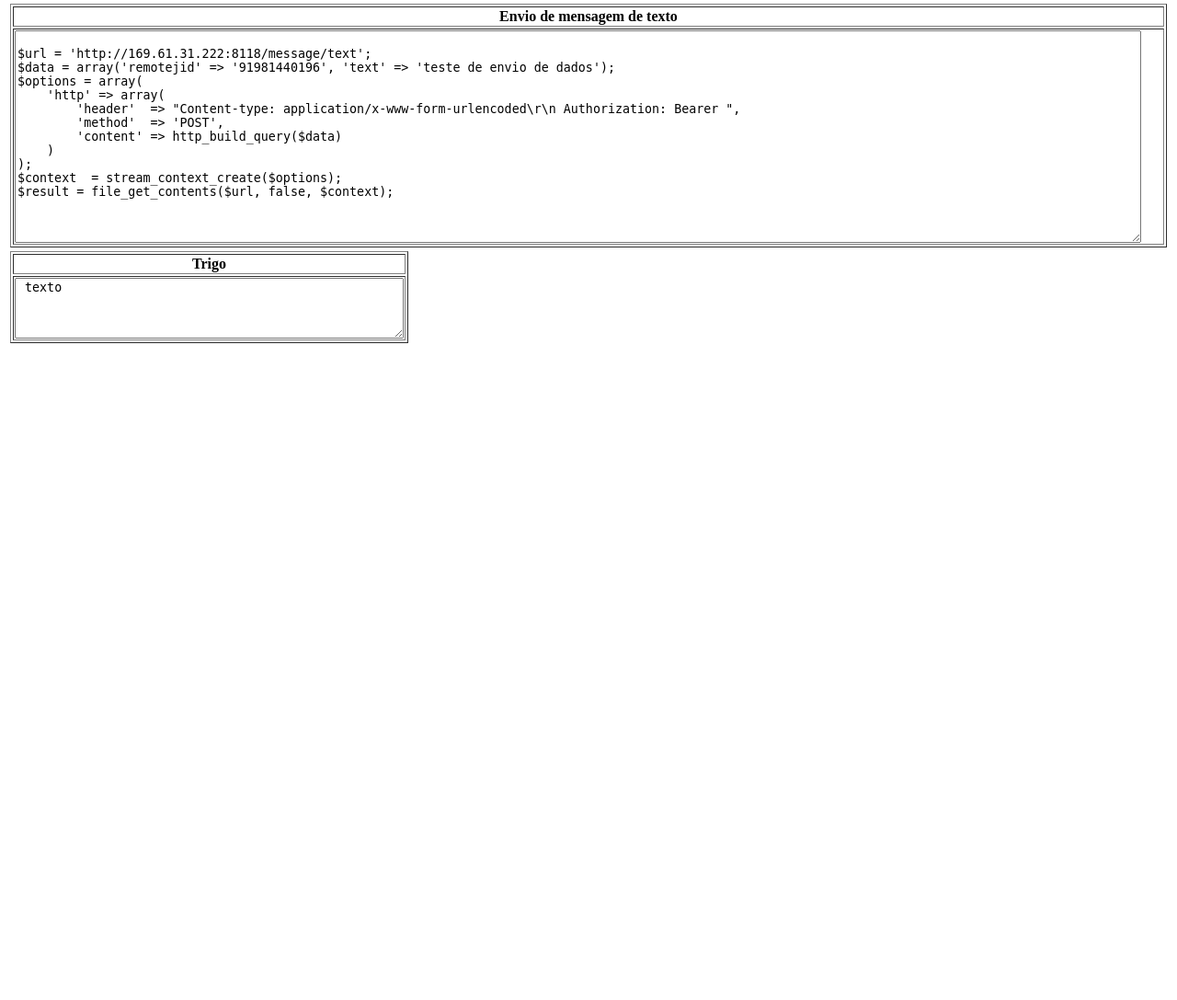
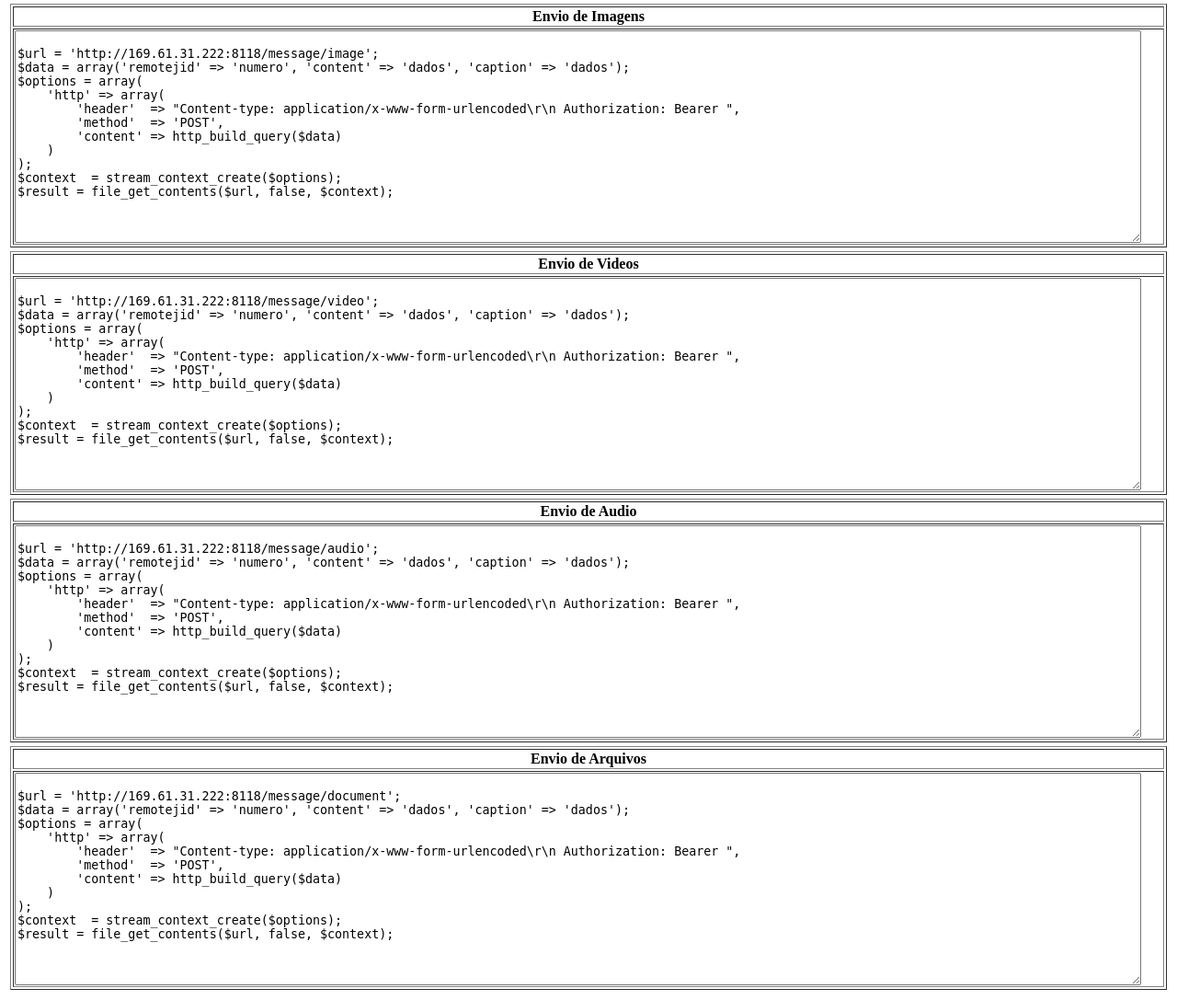
Before and after one commit to filipe1992/eng_zap, a Django app: page /engzap/ in a window 1280 px wide. Shown: the part 640-1727 px from the top of the page at 92% size. Before the commit the page ends 1013 px from the top, so only its background shows below. Run offline with Django 3.2, Linux system fonts and the light colour scheme; data that the repository does not hold is empty.

Commit message:
Update init.html
finalizando o projeto

```diff
--- a/engzap_app/main/templates/init.html
+++ b/engzap_app/main/templates/init.html
@@ -36,13 +36,13 @@ $result = file_get_contents($url, false, $context);
         <td>
             <table style="width:100%" border="1">
                 <tr>
-                     <th>Envio de mensagem de texto</th>
+                     <th>Envio de Imagens</th>
                 </tr>
                 <tr>
                     <td><textarea rows="15" cols="150">
 
-$url = 'http://169.61.31.222:8118/message/text';
-$data = array('remotejid' => '{{ numero }}', 'text' => '{{ text }}');
+$url = 'http://169.61.31.222:8118/message/image';
+$data = array('remotejid' => 'numero', 'content' => 'dados', 'caption' => 'dados');
 $options = array(
     'http' => array(
         'header'  => "Content-type: application/x-www-form-urlencoded\r\n Authorization: Bearer {{ token }}",
@@ -59,12 +59,75 @@ $result = file_get_contents($url, false, $context);
     </tr>
     <tr>
         <td>
-            <table border="1">
+            <table style="width:100%" border="1">
                 <tr>
-                     <th>Trigo</th>
+                     <th>Envio de Videos</th>
                 </tr>
                 <tr>
-                    <td><textarea rows="4" cols="50"> texto </textarea></td>
+                    <td><textarea rows="15" cols="150">
+
+$url = 'http://169.61.31.222:8118/message/video';
+$data = array('remotejid' => 'numero', 'content' => 'dados', 'caption' => 'dados');
+$options = array(
+    'http' => array(
+        'header'  => "Content-type: application/x-www-form-urlencoded\r\n Authorization: Bearer {{ token }}",
+        'method'  => 'POST',
+        'content' => http_build_query($data)
+    )
+);
+$context  = stream_context_create($options);
+$result = file_get_contents($url, false, $context);
+                    </textarea></td>
+                </tr>
+            </table>
+        </td>
+    </tr>
+    <tr>
+        <td>
+            <table style="width:100%" border="1">
+                <tr>
+                     <th>Envio de Audio</th>
+                </tr>
+                <tr>
+                    <td><textarea rows="15" cols="150">
+
+$url = 'http://169.61.31.222:8118/message/audio';
+$data = array('remotejid' => 'numero', 'content' => 'dados', 'caption' => 'dados');
+$options = array(
+    'http' => array(
+        'header'  => "Content-type: application/x-www-form-urlencoded\r\n Authorization: Bearer {{ token }}",
+        'method'  => 'POST',
+        'content' => http_build_query($data)
+    )
+);
+$context  = stream_context_create($options);
+$result = file_get_contents($url, false, $context);
+                    </textarea></td>
+                </tr>
+            </table>
+        </td>
+    </tr>
+   <tr>
+        <td>
+            <table style="width:100%" border="1">
+                <tr>
+                     <th>Envio de Arquivos</th>
+                </tr>
+                <tr>
+                    <td><textarea rows="15" cols="150">
+
+$url = 'http://169.61.31.222:8118/message/document';
+$data = array('remotejid' => 'numero', 'content' => 'dados', 'caption' => 'dados');
+$options = array(
+    'http' => array(
+        'header'  => "Content-type: application/x-www-form-urlencoded\r\n Authorization: Bearer {{ token }}",
+        'method'  => 'POST',
+        'content' => http_build_query($data)
+    )
+);
+$context  = stream_context_create($options);
+$result = file_get_contents($url, false, $context);
+                    </textarea></td>
                 </tr>
             </table>
         </td>
```
